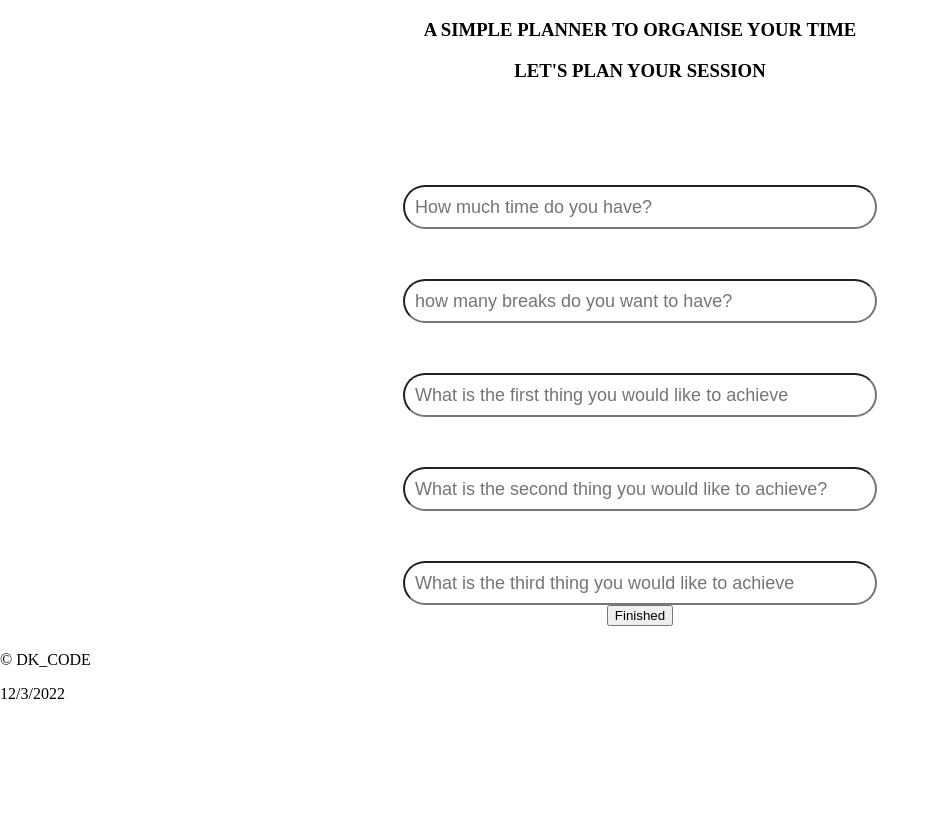
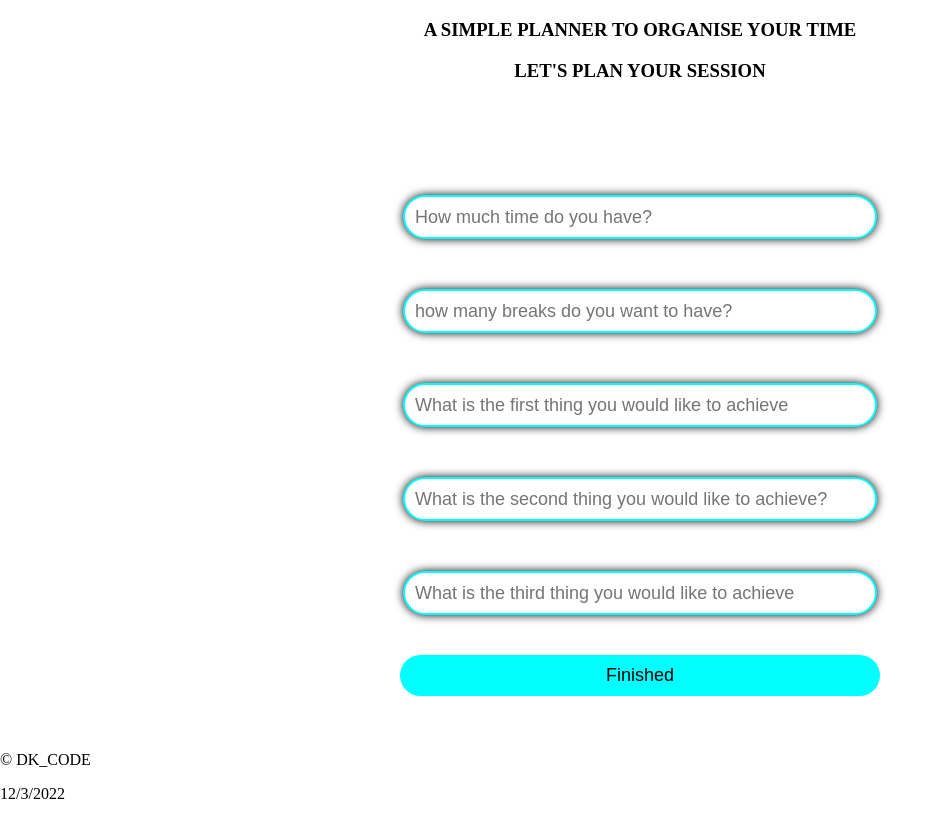
Before and after one commit to PHousden/Student-Planner, a plain HTML site: page src/main.html in a window 1280 px wide. Shown: the part 76-895 px from the top of the page, without its empty margins (0-947 px from the left). Before the commit the page ends 800 px from the top, so only its background shows below. Drawn offline with Linux system fonts and the light colour scheme.

Commit message:
Adding class to the button

```diff
--- a/src/CSS/main-style.css
+++ b/src/CSS/main-style.css
@@ -11,6 +11,10 @@ main {
     margin: 20px;
     padding: 5px;
 }
+.form {
+    margin: 10px;
+}
+
 #text-box {
     width: 450px;
     height: 20px;
@@ -18,4 +22,24 @@ main {
     margin-top: 50px;
     border-radius: 25px;
     padding: 10px;
+    box-shadow: 0 0 10px 0px;
+    rgba(0,0,0,0.6);
+    border: 2px solid aqua;
 }
+#text-box:hover {
+    border: 2px solid whitesmoke;
+}
+.button {
+    margin: 30px;
+    padding: 10px;
+    text-align: center;
+    background-color: aqua;
+    width: 480px;
+    border: none;
+    border-radius: 25px;
+    font-size: 18px;
+    font-weight: 400px;
+}
+#button {
+
+}
--- a/src/main.html
+++ b/src/main.html
@@ -43,8 +43,8 @@
           </div>
       </form>
 
-      <div class="button">
-        <button type="button">Finished</button>
+      <div>
+        <button type="button" class="button">Finished</button>
       </div>
     </main>
 
```
